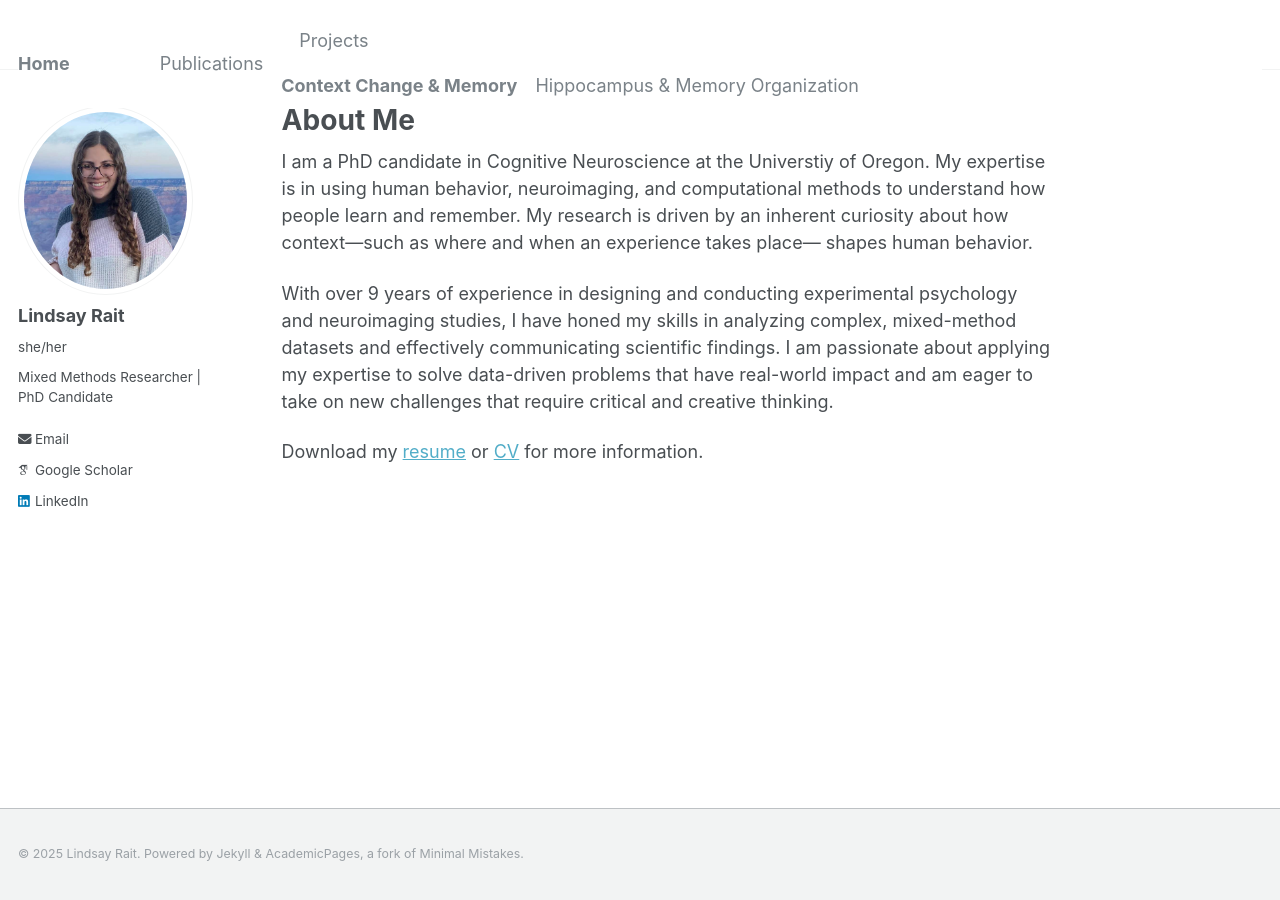
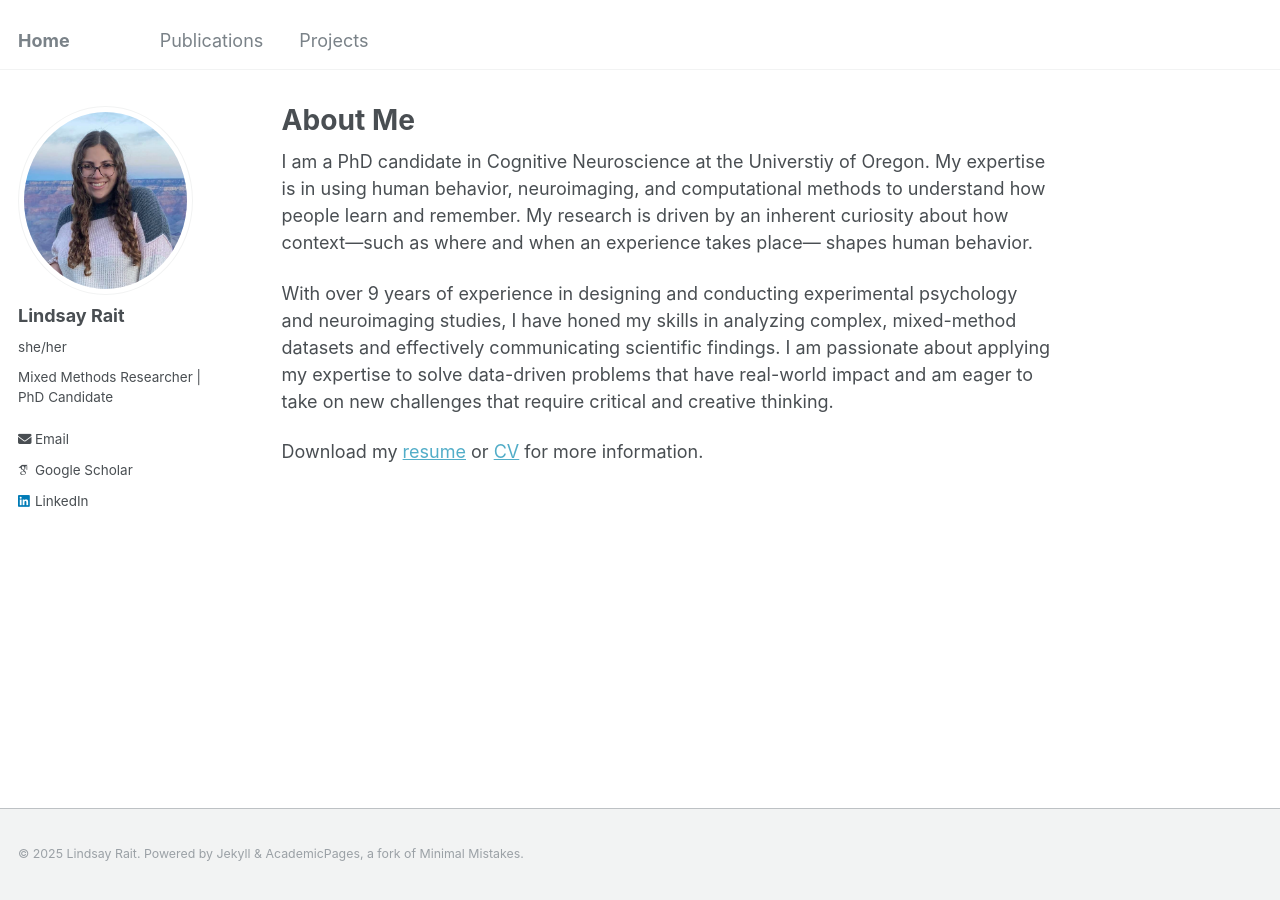
Before and after one commit to lindsay-rait/lindsay-rait.github.io, a Jekyll site: the page built from _pages/about.md, in a window 1280 px wide. Built offline with Jekyll 4.4.1, drawn with Linux system fonts in a browser that asks for light colours; some web fonts are replaced.

Commit message:
Update navigation.yml

```diff
--- a/_data/navigation.yml
+++ b/_data/navigation.yml
@@ -16,11 +16,7 @@ main:
 #    url: /year-archive/
 
   - title: "Projects"
-    children:
-      - title: Context Change & Memory
-        url: /portfolio/portfolio-1/
-      - title: Hippocampus & Memory Organization
-        url: /portfolio/portfolio-2/
+    url: /portfolio/
 
 #  - title: "Guide"
 #    url: /markdown/
```
